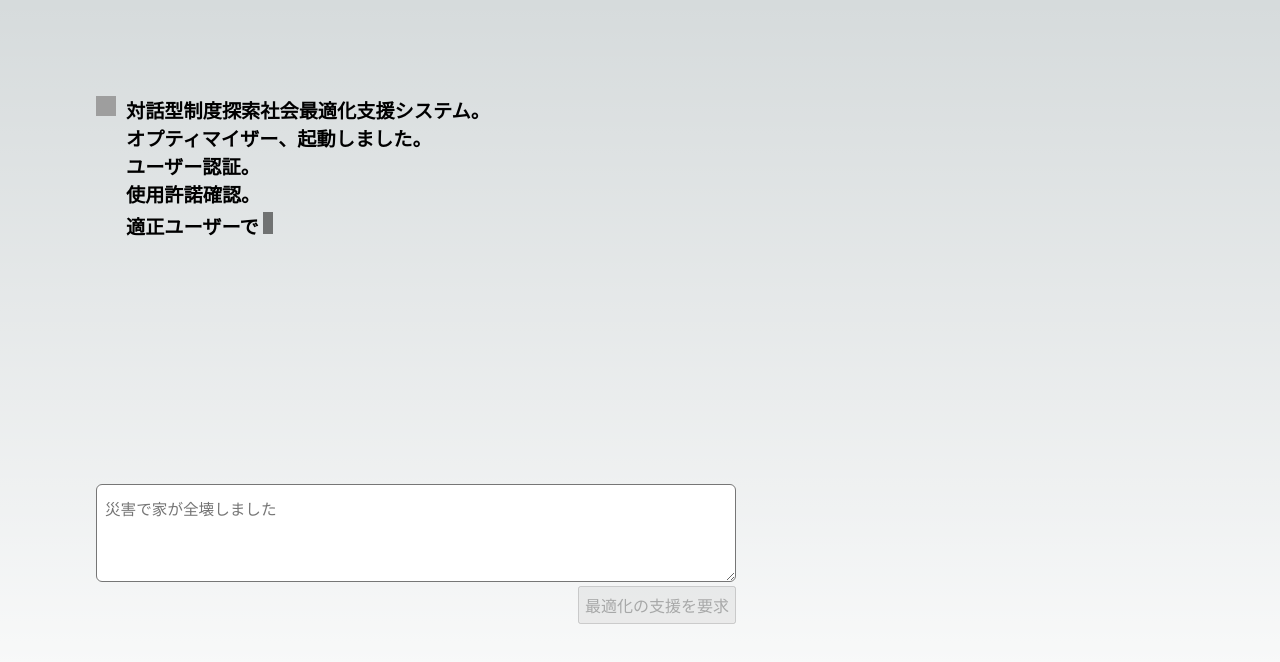
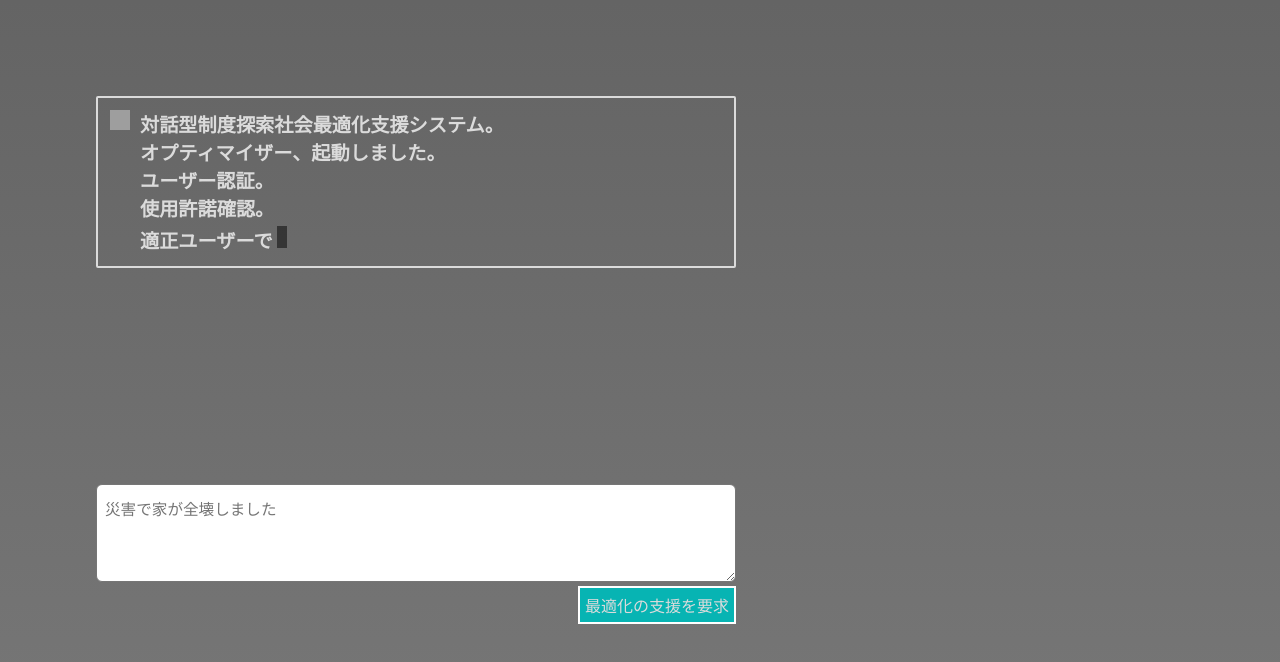
Before and after one commit to yuiseki/OPTIMIZER, a Next.js app: page / in a window 1280 px wide. Shown: the top 662 px of the page. Built offline with nearby package versions, Linux system fonts and the light colour scheme; grey boxes are pictures that could not be loaded.

Commit message:
change color theme

```diff
--- a/src/pages/index.tsx
+++ b/src/pages/index.tsx
@@ -138,6 +138,9 @@ export default function Home() {
                 style={{
                   display: "flex",
                   marginBottom: "10px",
+                  padding: "12px",
+                  border: "2px solid rgb(219, 219, 219)",
+                  borderRadius: "2px",
                 }}
               >
                 <div style={{ marginRight: "10px" }}>
@@ -157,7 +160,12 @@ export default function Home() {
                     />
                   )}
                 </div>
-                <div style={{ fontWeight: "bold", fontSize: "1.2em" }}>
+                <div
+                  style={{
+                    fontWeight: "bold",
+                    fontSize: "1.2em",
+                  }}
+                >
                   {dialogueElement.text.split("\n").map((row, rowIdx) => {
                     return (
                       <div key={`${dialogueIdx}-${rowIdx}`}>
@@ -202,6 +210,9 @@ export default function Home() {
               onClick={submit}
               disabled={responding}
               style={{
+                color: "rgb(219, 219, 219)",
+                background: "rgb(7, 180, 179)",
+                border: "2px solid white",
                 display: "block",
                 textAlign: "right",
                 padding: "5px",
--- a/src/styles/globals.css
+++ b/src/styles/globals.css
@@ -1,13 +1,13 @@
 :root {
   --max-width: 1100px;
   --border-radius: 12px;
-  --font-mono: ui-monospace, Menlo, Monaco, 'Cascadia Mono', 'Segoe UI Mono',
-    'Roboto Mono', 'Oxygen Mono', 'Ubuntu Monospace', 'Source Code Pro',
-    'Fira Mono', 'Droid Sans Mono', 'Courier New', monospace;
+  --font-mono: ui-monospace, Menlo, Monaco, "Cascadia Mono", "Segoe UI Mono",
+    "Roboto Mono", "Oxygen Mono", "Ubuntu Monospace", "Source Code Pro",
+    "Fira Mono", "Droid Sans Mono", "Courier New", monospace;
 
-  --foreground-rgb: 0, 0, 0;
-  --background-start-rgb: 214, 219, 220;
-  --background-end-rgb: 255, 255, 255;
+  --foreground-rgb: 219, 219, 219;
+  --background-start-rgb: 100, 100, 100;
+  --background-end-rgb: 120, 120, 120;
 
   --primary-glow: conic-gradient(
     from 180deg at 50% 50%,
```
